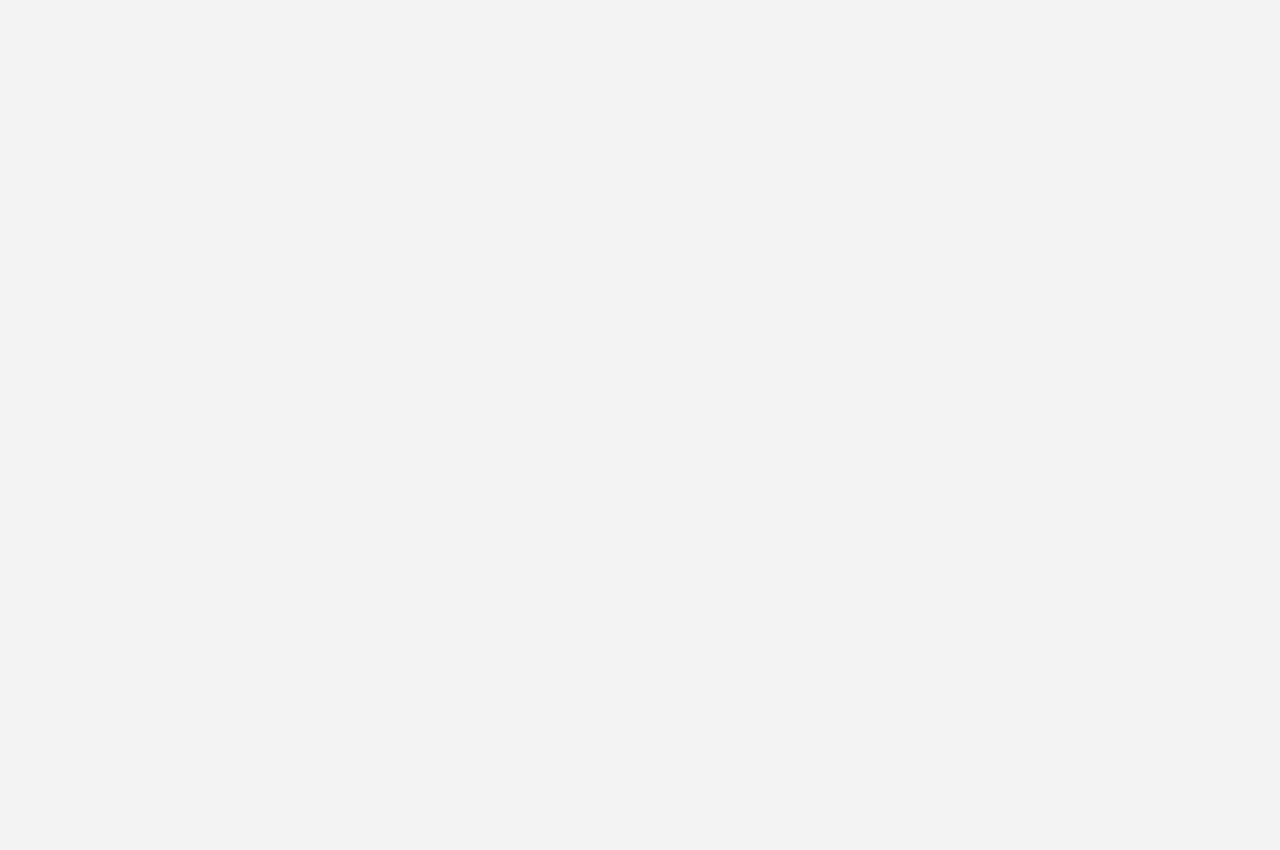
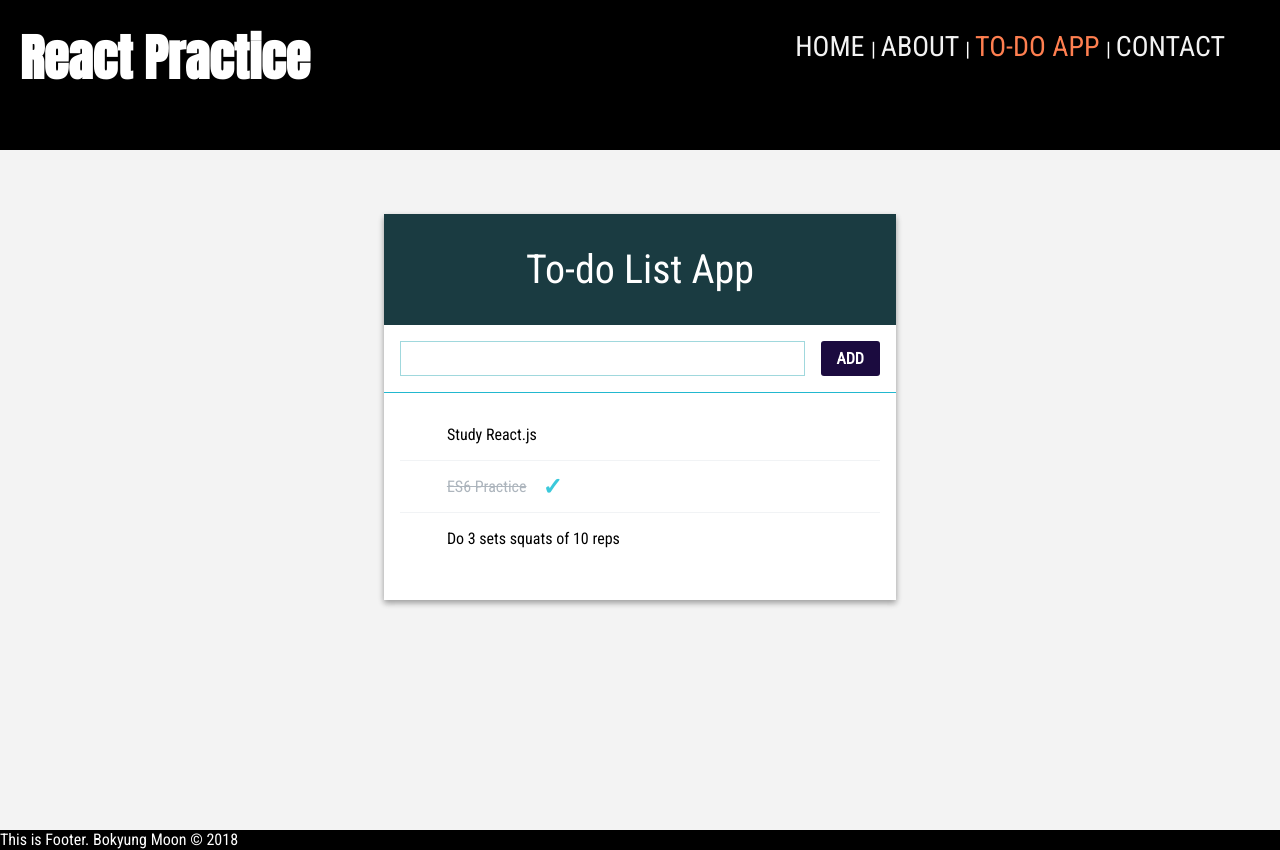
Before and after one commit to bmoon4/react, a React (Create React App) app: page /todolist in a window 1280 px wide. Before the commit the page ends 800 px from the top, so only its background shows below. Built offline with nearby package versions, Linux system fonts and the light colour scheme.

Commit message:
To-do List

```diff
--- a/src/App.jsx
+++ b/src/App.jsx
@@ -2,15 +2,17 @@ import React, { Component } from "react";
 import { Route, Switch } from "react-router-dom";
 import Home from "./home/Home";
 import About from "./about/About";
+import TodoList from "./todoList/TodoList";
 import Contact from "./contact/Contact";
 
 class App extends Component {
   render() {
     return (
       <Switch>
-        <Route exact path="/" render={() => <Home />} />>
-        <Route exact path="/about" render={() => <About />} />>
-        <Route exact path="/contact" render={() => <Contact />} />>
+        <Route exact path="/" render={() => <Home />} />
+        <Route exact path="/about" render={() => <About />} />
+        <Route exact path="/todolist" render={() => <TodoList />} />
+        <Route exact path="/contact" render={() => <Contact />} />
       </Switch>
     );
   }
--- a/src/Nav.jsx
+++ b/src/Nav.jsx
@@ -9,10 +9,16 @@ class Nav extends Component {
           <nav>
             <ul>
               <li>
-                <Link to="/">HOME</Link>
+                <Link to="/">HOME </Link>|
               </li>
               <li>
-                <Link to="/about">ABOUT</Link>
+                <Link to="/about">ABOUT </Link>|
+              </li>
+              <li>
+                <Link to="/todolist">
+                  <span id="highlight">TO-DO APP </span>
+                </Link>
+                |
               </li>
               <li>
                 <Link to="/contact">CONTACT</Link>
--- a/src/index.css
+++ b/src/index.css
@@ -75,7 +75,7 @@ footer {
   background-color: black;
 }
 
-/*Contents in Body - Home, About, Service*/
+/*Contents in Body - Home, About, To-do List, Contact*/
 
 .homeContents,
 .aboutContents,
@@ -115,6 +115,13 @@ h2 {
   box-sizing: border-box;
   padding: 10px;
 }
+
+/*Todo List*/
+.todoListContents {
+  font-size: 1em;
+  min-height: 500px;
+}
+
 /*Contact*/
 
 .contactContents {
@@ -143,6 +150,9 @@ h2 {
   padding-top: 30px;
   font-size: 20px;
 }
+#highlight {
+  color: coral;
+}
 
 @media only screen and (max-width: 1024px) {
   .box-wrapper,
@@ -155,4 +165,13 @@ h2 {
     border: 1px solid lightslategray;
     box-sizing: border-box;
   }
+  header {
+    min-height: 200px;
+    padding-top: 25px;
+    font-size: 20px;
+    box-sizing: border-box;
+  }
+  #nav {
+    margin-left: 15px;
+  }
 }
--- /dev/null
+++ b/src/todoList/Form.css
@@ -0,0 +1,27 @@
+.form {
+  display: flex;
+}
+
+.form input {
+  flex: 1; /* 버튼을 뺀 빈 공간을 모두 채워줍니다 */
+  font-size: 1.25rem;
+  outline: none;
+  border: 1px solid #a0d8dd;
+}
+
+.create-button {
+  padding-top: 0.5rem;
+  padding-bottom: 0.5rem;
+  padding-left: 1rem;
+  padding-right: 1rem;
+  margin-left: 1rem;
+  background: #1b0b3f;
+  border-radius: 3px;
+  color: white;
+  font-weight: 600;
+  cursor: pointer;
+}
+
+.create-button:hover {
+  background: #86205f;
+}
--- /dev/null
+++ b/src/todoList/Form.jsx
@@ -0,0 +1,15 @@
+import React from "react";
+import "./Form.css";
+
+const Form = ({ value, onChange, onCreate, onKeyPress }) => {
+  return (
+    <div className="form">
+      <input value={value} onChange={onChange} onKeyPress={onKeyPress} />
+      <div className="create-button" onClick={onCreate}>
+        ADD
+      </div>
+    </div>
+  );
+};
+
+export default Form;
--- /dev/null
+++ b/src/todoList/TodoItem.css
@@ -0,0 +1,53 @@
+.to-do-item {
+  padding: 1rem;
+  display: flex;
+  align-items: center; /* 세로 가운데 정렬 */
+  cursor: pointer;
+  transition: all 0.15s;
+  user-select: none;
+}
+
+.to-do-item:hover {
+  background: #e3fafc;
+}
+
+/* todo-item 에 마우스가 있을때만 .remove 보이기 */
+.to-do-item:hover .remove {
+  opacity: 1;
+}
+
+/* todo-item 사이에 윗 테두리 */
+.to-do-item + .to-do-item {
+  border-top: 1px solid #f1f3f5;
+}
+
+.remove {
+  margin-right: 1rem;
+  color: #e64980;
+  font-weight: 600;
+  opacity: 0;
+}
+
+.to-do-text {
+  flex: 1; /* 체크, 엑스를 제외한 공간 다 채우기 */
+  word-break: break-all;
+}
+
+.checked {
+  text-decoration: line-through;
+  color: #adb5bd;
+}
+
+.check-mark {
+  font-size: 1.5rem;
+  line-height: 1rem;
+  margin-left: 1rem;
+  color: #3bc9db;
+  font-weight: 800;
+}
+
+@media only screen and (max-width: 500px) {
+  .to-do-item {
+    word-break: break-all;
+  }
+}
--- /dev/null
+++ b/src/todoList/TodoItem.jsx
@@ -0,0 +1,39 @@
+import React, { Component } from "react";
+import "./TodoItem.css";
+
+class TodoItem extends Component {
+  render() {
+    const { text, checked, id, onToggle, onRemove } = this.props;
+    return (
+      <div className="to-do-item" onClick={() => onToggle(id)}>
+        <div
+          className="remove"
+          onClick={e => {
+            e.stopPropagation(); // prevent from onToggle execution
+            onRemove(id);
+          }}
+        >
+          &times; &nbsp;
+        </div>
+        <div className={`todo-text ${checked && "checked"}`}>
+          <div>{text}</div>
+        </div>
+        {checked && <span className="check-mark">&#x2713;</span>}
+      </div>
+    );
+  }
+}
+
+export default TodoItem;
+
+/*
+
+    text: todo 내용
+    checked: 체크박스 상태
+    id: todo 의 고유 아이디
+    onToggle: 체크박스를 키고 끄는 함수
+    onRemove: 아이템을 삭제시키는 함수
+
+    e.stopPropagation() 은 이벤트의 “확산” 을 멈춰준다.
+    즉, 삭제부분에 들어간 이벤트가 해당 부모의 이벤트까지 전달되지 않도록 해줌.
+ */
--- /dev/null
+++ b/src/todoList/TodoItemList.jsx
@@ -0,0 +1,22 @@
+import React, { Component } from "react";
+import TodoItem from "./TodoItem";
+
+class TodoItemList extends Component {
+  render() {
+    const { todos, onToggle, onRemove } = this.props;
+    const todoList = todos.map(({ id, text, checked }) => (
+      <TodoItem
+        id={id}
+        text={text}
+        checked={checked}
+        onToggle={onToggle}
+        onRemove={onRemove}
+        key={id}
+      />
+    ));
+
+    return <div>{todoList}</div>;
+  }
+}
+
+export default TodoItemList;
--- /dev/null
+++ b/src/todoList/TodoList.jsx
@@ -0,0 +1,104 @@
+import React, { Component } from "react";
+import Header from "../Header";
+import Footer from "../Footer";
+import TodoListTemplate from "./TodoListTemplate";
+import Form from "./Form";
+import TodoItemList from "./TodoItemList";
+
+class TodoList extends Component {
+  id = 3;
+  state = {
+    input: "",
+    todos: [
+      { id: 0, text: "Study React.js", checked: false },
+      { id: 1, text: "ES6 Practice", checked: true },
+      { id: 2, text: "Do 3 sets squats of 10 reps", checked: false }
+    ]
+  };
+
+  handleChange = e => {
+    this.setState({
+      input: e.target.value
+    });
+  };
+
+  handleCreate = () => {
+    const { input, todos } = this.state;
+    this.setState({
+      input: "", //empty the input
+      todos: todos.concat({
+        // add to the array by using concat
+        id: this.id++,
+        text: input,
+        checked: false
+      })
+    });
+  };
+
+  handleKeyPress = e => {
+    if (e.key === "Enter") {
+      // if the enterkey is pressed
+      this.handleCreate(); // call handleCreate()
+    }
+  };
+
+  handleToggle = id => {
+    const { todos } = this.state;
+    const index = todos.findIndex(todo => todo.id === id); // find index num using the id parameter
+    const selected = todos[index];
+    const nextTodos = [...todos]; // copy the array
+
+    //기본의 값들을 복사하고, checked값을 덮어쓰기
+    nextTodos[index] = {
+      ...selected, // 전개연산자
+      checked: !selected.checked
+    };
+
+    this.setState({
+      todos: nextTodos
+    });
+  };
+
+  handleRemove = id => {
+    const { todos } = this.state;
+    this.setState({
+      todos: todos.filter(todo => todo.id !== id)
+    });
+  };
+
+  render() {
+    const { input, todos } = this.state;
+    const {
+      handleChange,
+      handleCreate,
+      handleKeyPress,
+      handleToggle,
+      handleRemove
+    } = this;
+
+    return (
+      <div>
+        <Header />
+        <TodoListTemplate
+          form={
+            <Form
+              value={input}
+              onKeyPress={handleKeyPress}
+              onChange={handleChange}
+              onCreate={handleCreate}
+            />
+          }
+        >
+          <TodoItemList
+            todos={todos}
+            onToggle={handleToggle}
+            onRemove={handleRemove}
+          />
+        </TodoListTemplate>
+        <Footer />
+      </div>
+    );
+  }
+}
+
+export default TodoList;
--- /dev/null
+++ b/src/todoList/TodoListTemplate.css
@@ -0,0 +1,37 @@
+.todo-list-template {
+  background: white;
+  width: 512px;
+  box-shadow: 0 3px 6px rgba(0, 0, 0, 0.16), 0 3px 6px rgba(0, 0, 0, 0.23); /* 그림자 */
+  margin: 0 auto; /* 페이지 중앙 정렬 */
+  margin-top: 4rem;
+  margin-bottom: 230px;
+  padding-bottom: 20px;
+}
+
+.title {
+  padding: 2rem;
+  font-size: 2.5rem;
+  text-align: center;
+  font-weight: 100;
+  background: #1a3b41;
+  color: white;
+}
+
+.form-wrapper {
+  padding: 1rem;
+  border-bottom: 1px solid #22b8cf;
+}
+
+.todos-wrapper {
+  padding: 1rem;
+  min-height: 5rem;
+}
+
+@media only screen and (max-width: 500px) {
+  .todo-list-template {
+    width: 90%;
+    margin-left: 10px;
+    margin-right: 10px;
+    margin-top: 10px;
+  }
+}
--- /dev/null
+++ b/src/todoList/TodoListTemplate.jsx
@@ -0,0 +1,14 @@
+import React from "react";
+import "./TodoListTemplate.css";
+
+const TodoListTemplate = ({ form, children }) => {
+  return (
+    <main className="todo-list-template">
+      <div className="title">To-do List App</div>
+      <section className="form-wrapper">{form}</section>
+      <section className="todos-wrapper">{children}</section>
+    </main>
+  );
+};
+
+export default TodoListTemplate;
```
